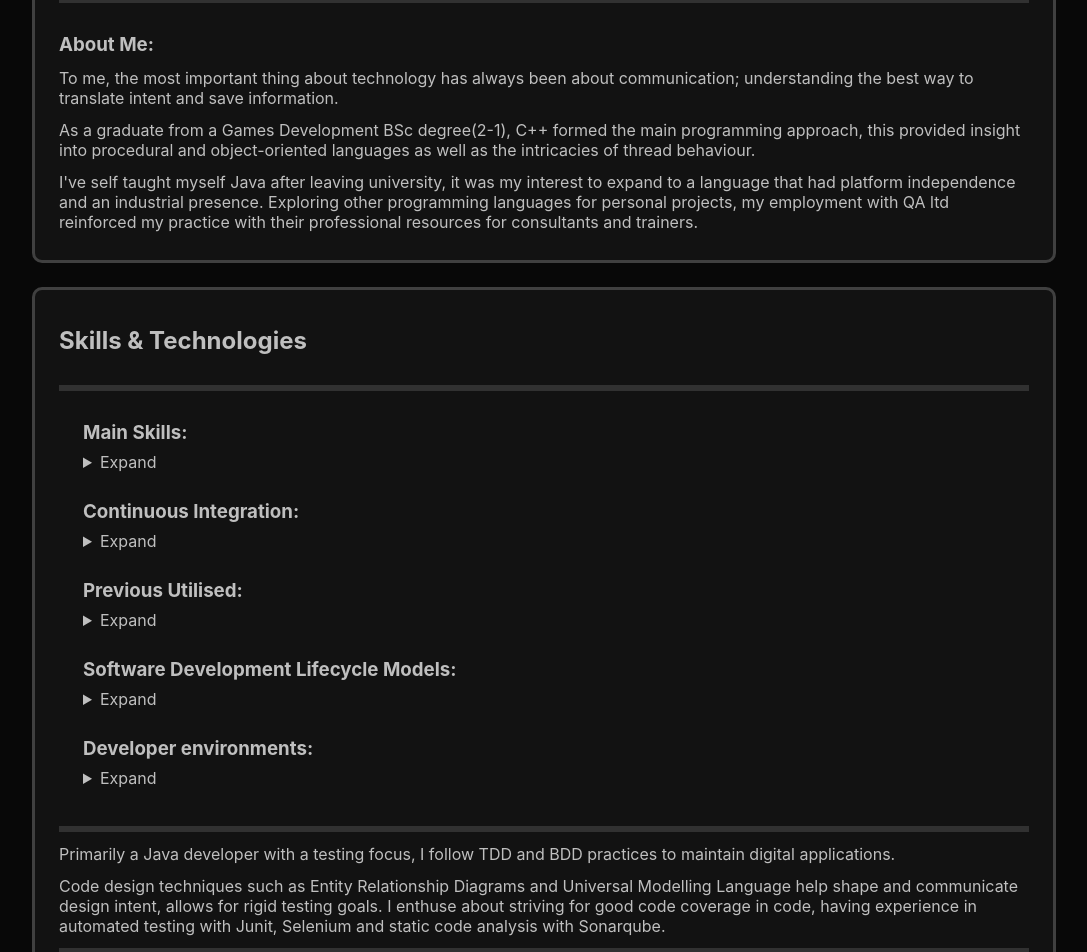
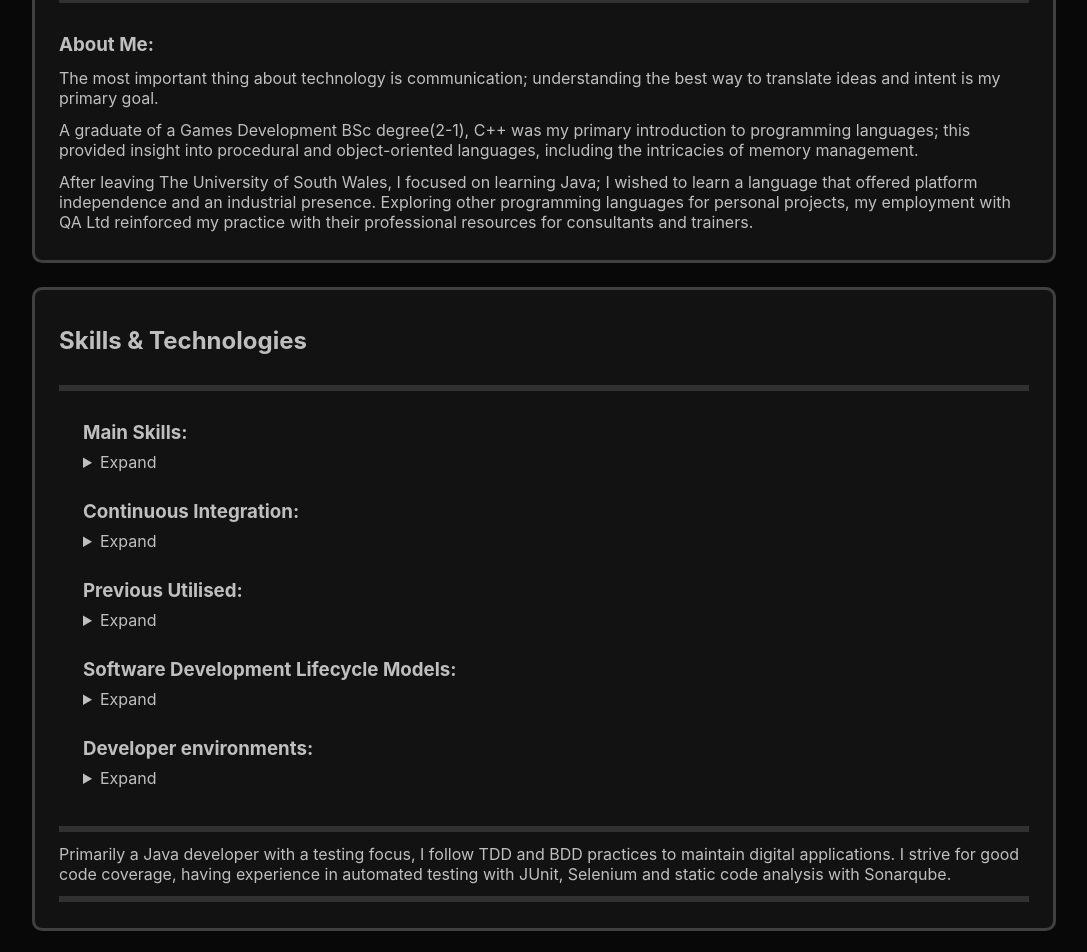
Before and after one commit to MorickClive/MorickClive.github.io, a Next.js app: page /about in a window 1280 px wide. Shown: the part 800-1752 px from the top of the page, without its empty margins (96-1183 px from the left). Built offline with nearby package versions, Linux system fonts and the light colour scheme.

Commit message:
AD: adapted some css influencing the about page as well as gramatical changes

```diff
--- a/src/app/about/page.tsx
+++ b/src/app/about/page.tsx
@@ -14,14 +14,9 @@ export default function about() {
             <div className="div footer" />
             <br />
             <h3>About Me:</h3>
-            <p>To me, the most important thing about technology has always been about communication; understanding the best way to translate intent and save information.</p>
-            <p>
-                As a graduate from a Games Development BSc degree(2-1), C++ formed the main programming approach, this provided insight into procedural and object-oriented languages as well as the intricacies of thread behaviour.
-            </p>
-            <p>
-                I've self taught myself Java after leaving university, it was my interest to expand to a language that had platform independence and an industrial presence.
-                Exploring other programming languages for personal projects, my employment with QA ltd reinforced my practice with their professional resources for consultants and trainers.
-            </p>
+            <p>The most important thing about technology is communication; understanding the best way to translate ideas and intent is my primary goal.</p>
+            <p>A graduate of a Games Development BSc degree(2-1), C++ was my primary introduction to programming languages; this provided insight into procedural and object-oriented languages, including the intricacies of memory management.</p>
+            <p>After leaving The University of South Wales, I focused on learning Java; I wished to learn a language that offered platform independence and an industrial presence. Exploring other programming languages for personal projects, my employment with QA Ltd reinforced my practice with their professional resources for consultants and trainers.</p>
         </div>
         <div className="container" >
             <br />
@@ -32,10 +27,8 @@ export default function about() {
             <SkillList />
             <div className="div footer" />
             <p>
-                Primarily a Java developer with a testing focus, I follow TDD and BDD practices to maintain digital applications. </p>
-            <p>
-                Code design techniques such as Entity Relationship Diagrams and Universal Modelling Language help shape and communicate design intent, allows for rigid testing goals.
-                I enthuse about striving for good code coverage in code, having experience in automated testing with Junit, Selenium and static code analysis with Sonarqube.
+                Primarily a Java developer with a testing focus, I follow TDD and BDD practices to maintain digital applications.
+                I strive for good code coverage, having experience in automated testing with JUnit, Selenium and static code analysis with Sonarqube.
             </p>
             <div className="div footer" />
         </div>
@@ -76,32 +69,34 @@ const Hobbies = () => {
         </details>
 
         <details><summary>Digital Art</summary>
-            <p>Games development involves a broad range of skill sets and myself drawn to the intricacies of capturing non-verbal concepts and exploring lighting and form.</p>
-            <p>Something that I discovered during the Covid pandemic of 2020 was that I had Aphantasia of the minds eye; the notion that individuals can truly visualise imagery amazes me, yet I know that my art becomes my own reward - as I manifest ideas/scenes into reality</p>
-            <p>Whilst I have a difficulty in visualising, I've adapted my thinking to logical, grounded concepts and draw from my spacial perceptions and intuition to express myself.</p>
+            <p>Whilst I’m captured by the achievements the game industry has achieved, without technology focusing such a large part in my life, I suspect I might have been more of an artist.</p>
+            <p>Appreciating the nuances of perception and intricacies of non-verbal concepts, exploring lighting and form interests me as it reveals notions of how the world around us works.</p>
+            <p>I discovered during the Covid pandemic of 2020 that I had a form of the mind's eye Aphantasia, yet I know that the work I develop becomes a reward unto itself once finished.</p>
+            <p>Despite the revelation, I've adapted my thinking to logical, grounded concepts and drawn from my spacial perceptions and intuition to express myself.</p>
             <div className="div footer" />
         </details>
 
         <details><summary>Photography</summary>
-            <p>Whilst I don't have a large portfolio of photographs, I explore the world with a visual bias with the unfortunate inability to conjure visual manifestations in my mind</p>
-            <p>Photography extends from my interest in art - providing a template of case studies for how lighting can influence mood as well as composition of subjects and landscapes.
-                There's opportunity to capture perspective in many ways and I'd like to think I could capture a moment and explore how my perspective differs or matches others.</p>
+            <p>Photography extends from my interest in art - providing a template of case studies for how lighting can influence mood, and the composition of subjects and landscapes provides a reference for how an audience might infer meaning.</p>
+            <p>There's an opportunity to capture perspective in many ways; I'd strive to recognise and capture such scenes, exploring how my perception of the world differs or matches others.</p>
             <div className="div footer" />
         </details>
 
         <details><summary>Instrument: Bass</summary>
-            <p>Music helps me focus on building my auditory senses; leaning on my ability to identify and memorise patterns helps me find a harmony - The bass can establish rhythm and contrast with other instruments such as drums, as well as string and electronic based.</p>
+            <p>Music helps me focus on building my auditory senses; leaning on my ability to identify and memorise patterns helps me find harmony - The bass can establish rhythm and contrast with drums, strings and electronic-based instruments.</p>
             <div className="div footer" />
         </details>
 
         <details><summary>Game modification</summary>
-            <p>I've always been inspired video games, growing up I had limited opportunities to sample the most recent releases and found myself programming content for myself from the Command & Conquer series, this developed into map creation and the exploration of games that enabled community development.</p>
+        <p>During my teens, I began developing content from the Command & Conquer series for the general gaming community online. This hobby expanded into programming - changing xml and ini files to adapt content.</p>
+        <p>With research and collaborations, I achieved recognition by Electronic Arts for some of the works I shared and completed.</p>
             Check out some of these <Link href='./projects#hobby_projects'>[Projects here]</Link>
             <div className="div footer" />
         </details>
 
         <details><summary>Dungeons & Dragons</summary>
-            <p>A group of long term friends formed groups to create fantasy settings, presenting and scheduling a routine with a fortnight schedule, being both a player as well as a host, I enjoy the ability to put some of my game development skills into providing a shared experience that builds on teamwork and shared storytelling.</p>
+            <p>A group of long-term friends formed groups to create fantasy settings, presenting and scheduling a routine with a fortnight schedule.</p>
+            <p>Being both a player as well as a host, I enjoy the ability to put some of my game development skills into providing a shared experience that builds on teamwork and shared storytelling.</p>
             <div className="div footer" />
         </details>
         <br />
--- a/src/app/css/index.css
+++ b/src/app/css/index.css
@@ -335,10 +335,6 @@ ul {
   padding-left: 1.5em;
 }
 
-#skillList ul {
-  padding-left: 3.1em;
-}
-
 #socialMediaBar {
   display: flex;
   gap: 1em;
--- a/src/scss/pages/_about.scss
+++ b/src/scss/pages/_about.scss
@@ -31,10 +31,6 @@
     padding-left: 1.5em;
 }
 
-#skillList ul {
-    padding-left: 3.1em;
-}
-
 #socialMediaBar {
     display: flex;
     gap: 1em;
```
Also changed, not shown: 1 other file (tests, documents, lock files or other folders).
